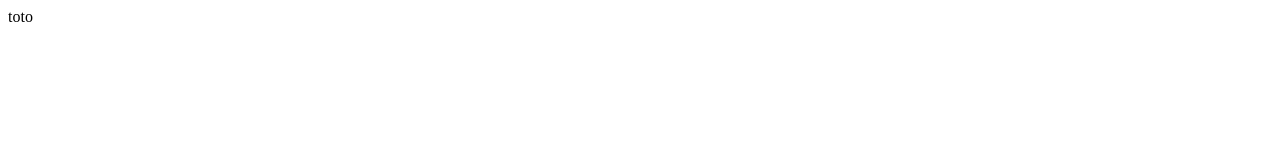
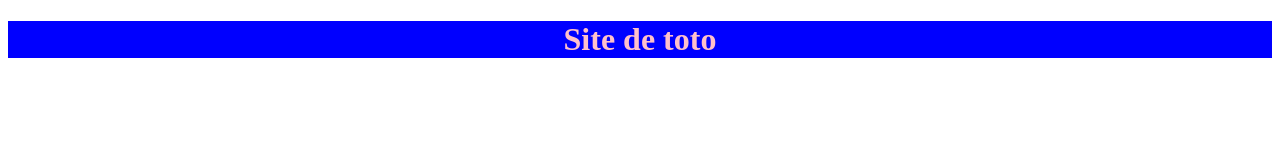
Before and after one commit to mcoulon/test_github, a plain HTML site: page index.html in a window 1280 px wide. Drawn offline with Linux system fonts and the light colour scheme.

Commit message:
creation de style.css

```diff
--- a/index.html
+++ b/index.html
@@ -1 +1,13 @@
-toto
+<!DOCTYPE html>
+<html lang="en">
+<head>
+    <meta charset="UTF-8">
+    <meta http-equiv="X-UA-Compatible" content="IE=edge">
+    <meta name="viewport" content="width=device-width, initial-scale=1.0">
+    <title>Document</title>
+    <link rel="stylesheet" href="style.css">
+</head>
+<body>
+    <h1>Site de toto</h1>
+</body>
+</html>
--- /dev/null
+++ b/style.css
@@ -0,0 +1,5 @@
+h1{
+    text-align: center;
+    color: pink;
+    background-color: blue;
+}
```
